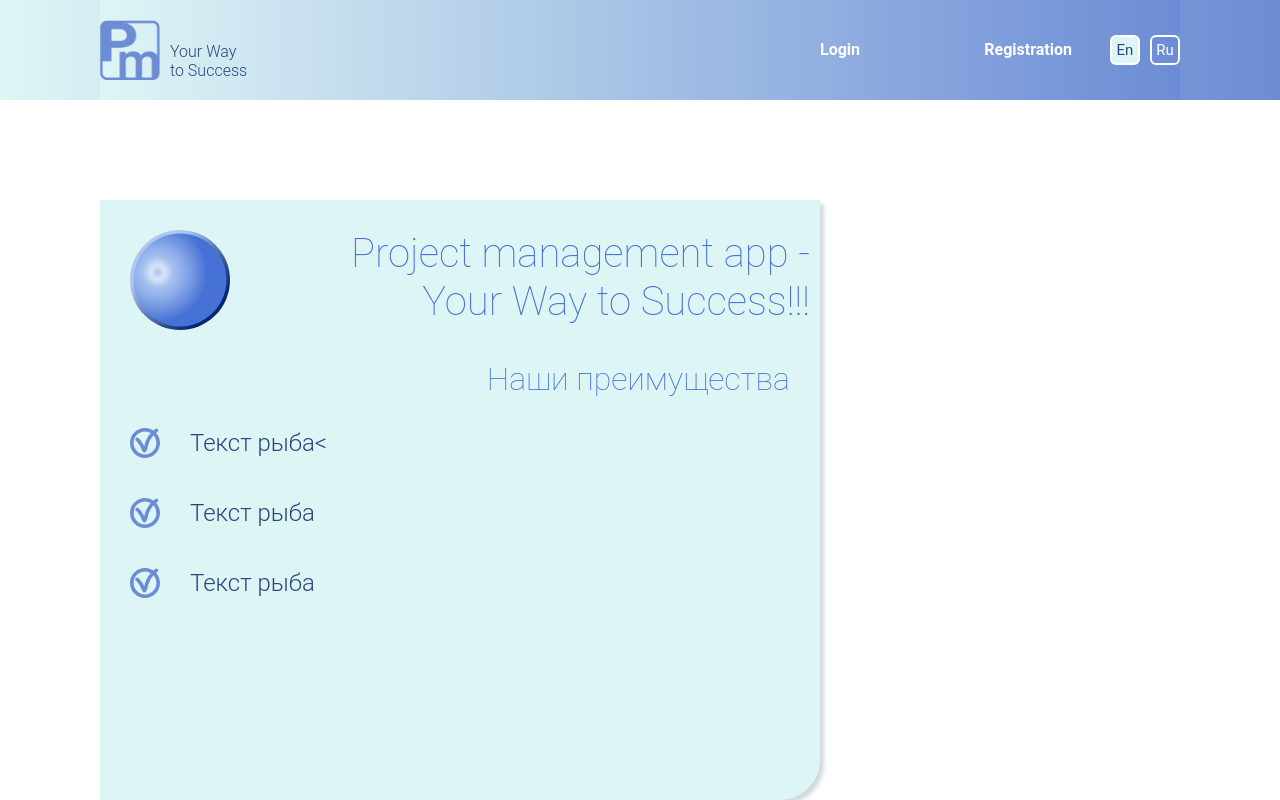
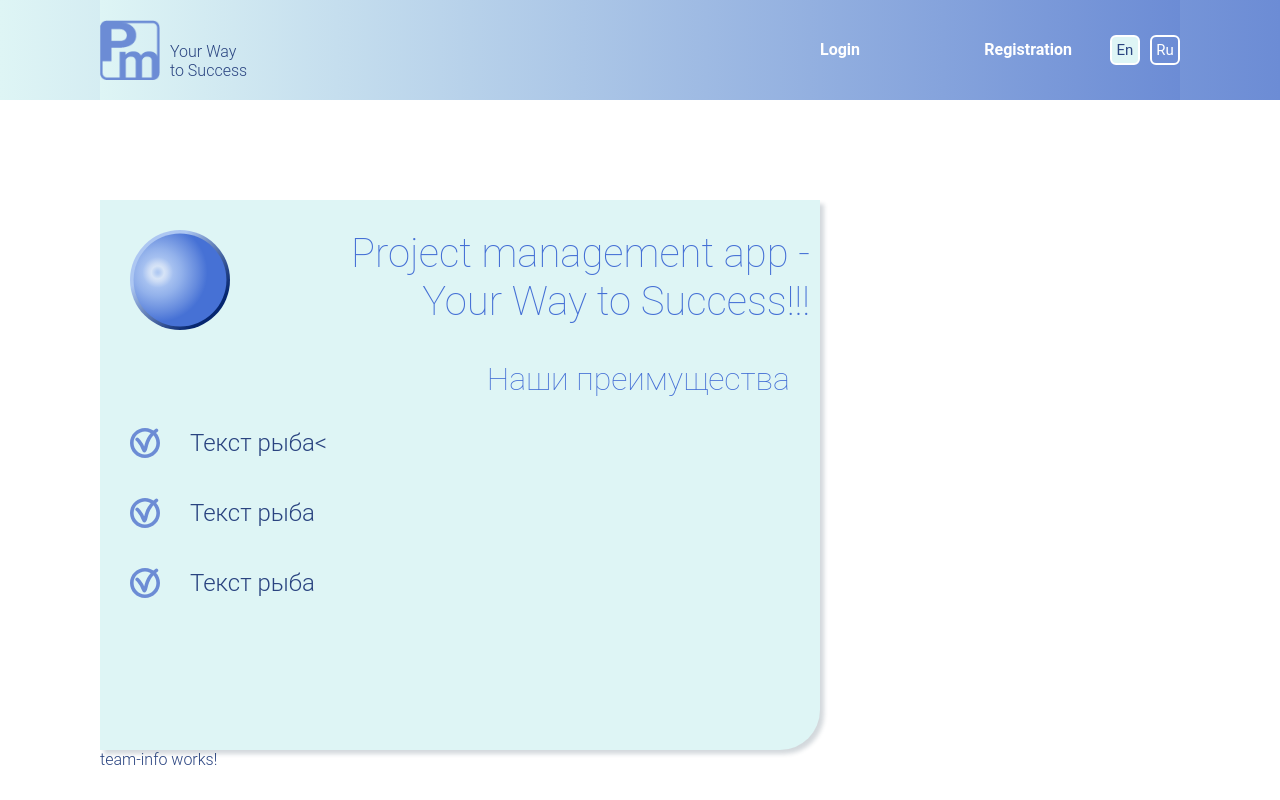
Before and after one commit to MaryAnzh/project-management-app-team, an Angular app: page /info in a window 1280 px wide. Built offline with nearby package versions, Linux system fonts and the light colour scheme.

Commit message:
feat: add team-info component

```diff
--- /dev/null
+++ b/src/app/information/components/team-info/team-info.component.html
@@ -0,0 +1 @@
+<p>team-info works!</p>
--- a/src/app/information/information.component.html
+++ b/src/app/information/information.component.html
@@ -1,6 +1,6 @@
 <main class="main">
+
   <section class="main__app-info">
-
     <div class="main__app-info__title">
       <img src="../../assets/icon/magnet.svg" alt="magnet">
       <h1>
@@ -21,4 +21,8 @@
     </section>
   </section>
 
+  <section class="main__team-info">
+    <app-team-info></app-team-info>
+  </section>
+
 </main>
--- a/src/app/information/information.component.scss
+++ b/src/app/information/information.component.scss
@@ -12,7 +12,7 @@
 
     &__app-info {
       width: 720px;
-      height: 600px;
+      height: 550px;
       padding: 30px;
       background: $mainColorLight;
       position: relative;
@@ -37,6 +37,7 @@
 
       &__text {
         width: 100%;
+
         h3 {
           padding-top: 30px;
           width: 100%;
@@ -47,6 +48,7 @@
 
         ul {
           padding-top: 20px;
+
           li {
             width: 100%;
             height: 50px;
@@ -60,11 +62,7 @@
             }
           }
         }
-
-
-      }
-
-
       }
     }
   }
+}
--- a/src/app/information/information.module.ts
+++ b/src/app/information/information.module.ts
@@ -3,11 +3,13 @@ import { CommonModule } from '@angular/common';
 
 import { InformationRoutingModule } from './information-routing.module';
 import { InformationComponent } from './information.component';
+import { TeamInfoComponent } from './components/team-info/team-info.component';
 
 
 @NgModule({
   declarations: [
     InformationComponent,
+    TeamInfoComponent,
   ],
   imports: [
     CommonModule,
```
Also changed, not shown: src/app/information/components/team-info/team-info.component.ts (added, +8 -0 lines), src/app/information/components/team-info/team-info.component.scss (added), 1 other file (tests, documents, lock files or other folders). Lines whose indentation alone changed are shown as unchanged.
